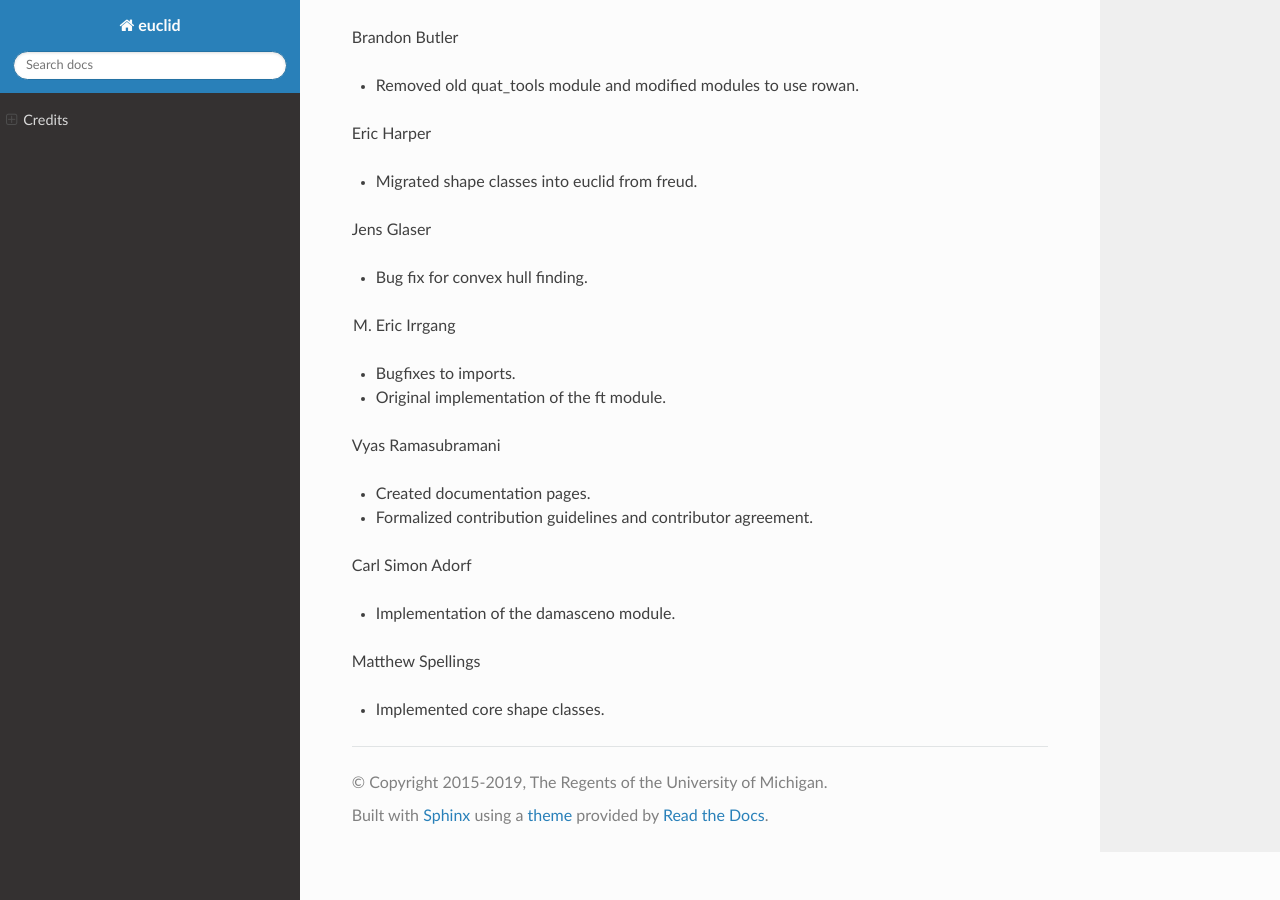
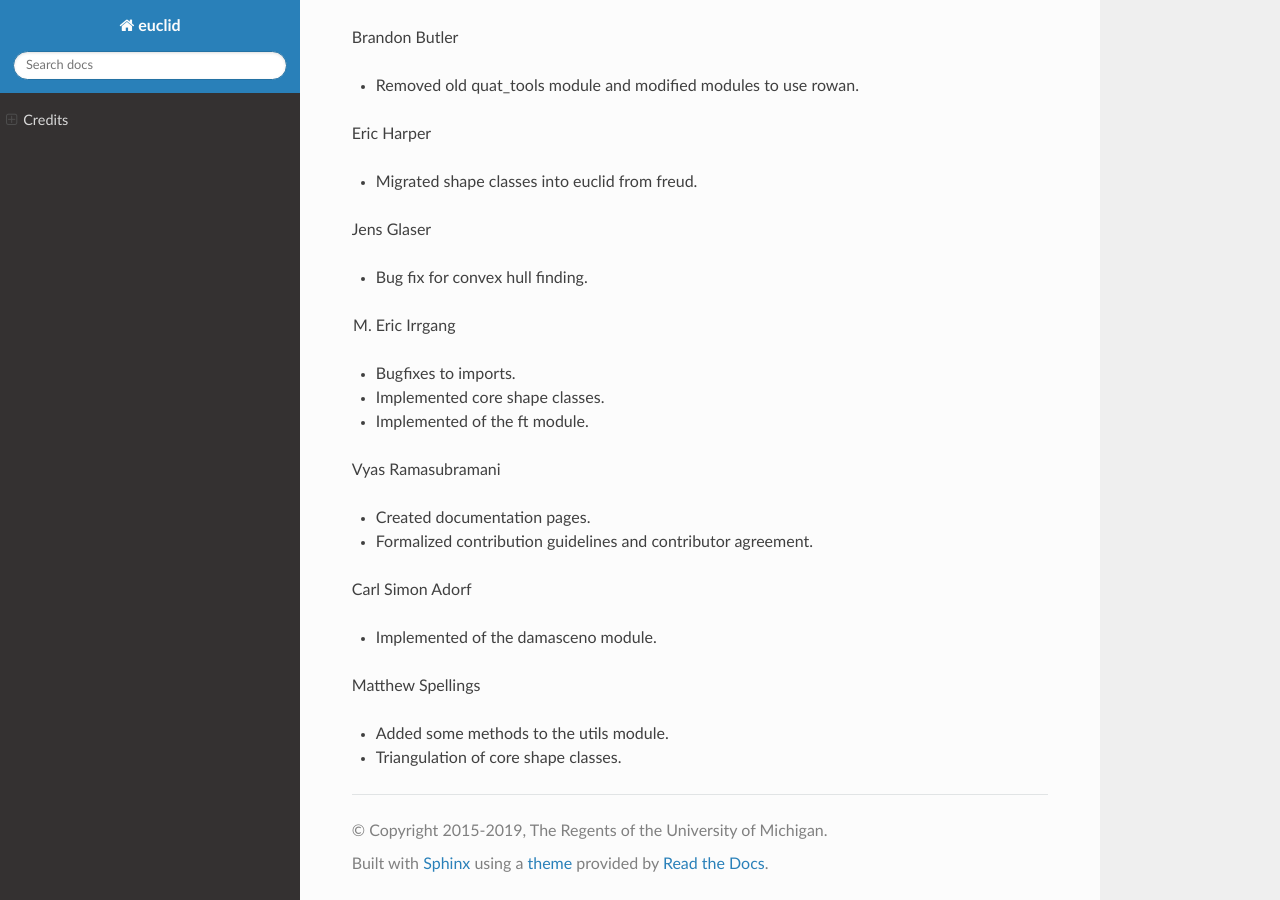
Before and after one commit to glotzerlab/coxeter, a Sphinx documentation site: the page built from doc/source/credits.rst, in a window 1280 px wide and 900 px high, scrolled down 622 px. Built offline with Sphinx 7.4.7 and the Read the Docs theme 2.0.0, drawn with Linux system fonts in a browser that asks for light colours; pages that are not in the unit, such as notebooks, are missing from menus.

Commit message:
Update credits.rst

```diff
--- a/doc/source/credits.rst
+++ b/doc/source/credits.rst
@@ -37,7 +37,8 @@ Jens Glaser
 M. Eric Irrgang
 
 * Bugfixes to imports.
-* Original implementation of the ft module.
+* Implemented core shape classes.
+* Implemented of the ft module.
 
 Vyas Ramasubramani
 
@@ -46,8 +47,9 @@ Vyas Ramasubramani
 
 Carl Simon Adorf
 
-* Implementation of the damasceno module.
+* Implemented of the damasceno module.
 
 Matthew Spellings
 
-* Implemented core shape classes.
+* Added some methods to the utils module.
+* Triangulation of core shape classes.
```
